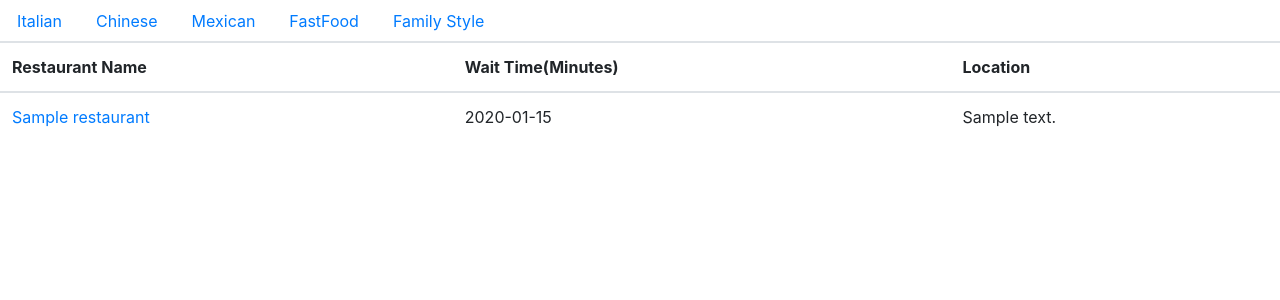
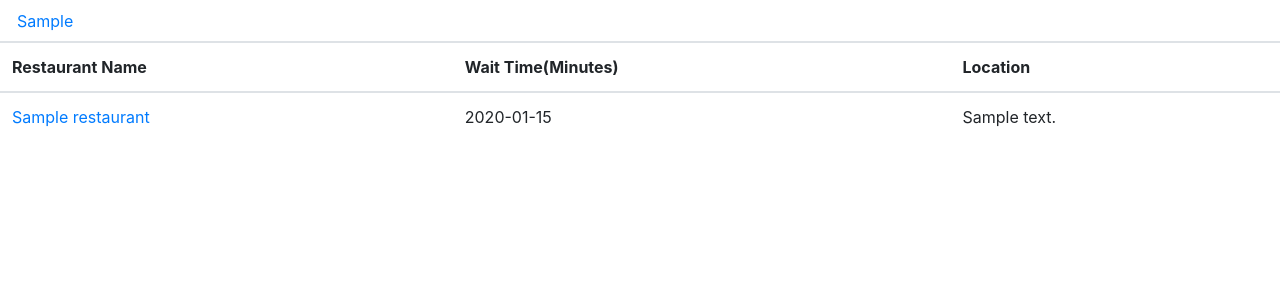
Before and after one commit to benjamin-musil/line-picker-webapp, a Flask app: template templates/AllRestaurant.html in a window 1280 px wide. Shown: the top 300 px of the page. Run offline with Flask 2, Linux system fonts and the light colour scheme; the template is opened without the code that fills it: most values are stand-ins (such as "Sample title", 1, 10 or a date in 2020); some libraries are stand-ins or nearby versions.

Commit message:
dynamic data population

```diff
--- a/app.py
+++ b/app.py
@@ -1,10 +1,10 @@
-from flask import Flask, request, jsonify, render_template
+from flask import Flask, request, jsonify, render_template,session
 from pymongo import MongoClient
 from Models import Restaurant, User, MongoDb
 import sys
 import requests
 import json
-
+import os
 
 app = Flask(__name__)
 
@@ -113,32 +113,26 @@ def get_wait():
 def RestaurantDetails():
     return render_template("Restaurantdetails.html")
 
-@app.route('/RenderAllRestaurant')
-def RenderAllRestaurant():
+@app.route('/ListAllRestaurant')
+def ListAllRestaurant():
     try:
+        if session.get('RestaurantCategory')  is None:
+            lstCategory= MongoDb.mongo_collection('Test Restaurants ').distinct('Category')
+            session['RestaurantCategory']=lstCategory
+        else:
+            lstCategory=session['RestaurantCategory']
+
         strSelect= request.args.get('select')
-        isItalian=''
-        isChinese=''
-        isMexican=''
-        isFastFood=''
-        isFamilyStyle=''
         if strSelect is None:
-             isItalian = 'active'
-        elif strSelect=='Italian':
-            isItalian='active'
-        elif strSelect=='Chinese':
-            isChinese='active'
-        elif strSelect=='Mexican':
-            isMexican='active'
-        elif strSelect=='FastFood':
-            isFastFood='active'
-        elif strSelect=='FamilyStyle':
-            isFamilyStyle='active'
+            SelectedTab = lstCategory[0]
+        else:
+            SelectedTab=strSelect
+
         jsonInput = {}
-        jsonInput['Category']=strSelect
+        jsonInput['Category']=SelectedTab
         res= search_Restaurant(jsonInput).response[0]
         data = json.loads(res)
-        UiContent = {'isItalian': isItalian, 'isChinese': isChinese, 'isMexican': isMexican, 'isFastFood': isFastFood, 'isFamilyStyle': isFamilyStyle}
+        UiContent = { 'SelectedTab': SelectedTab, 'RestaurantType':lstCategory}
         return render_template("AllRestaurant.html",UiContent=UiContent,restaurants=data)
     except:
         strException=sys.exc_info()
@@ -146,4 +140,5 @@ def RenderAllRestaurant():
 
 
 if __name__ == '__main__':
+    app.secret_key = os.urandom(24)
     app.run(debug=False, host='localhost', port='5000')
--- a/templates/AllRestaurant.html
+++ b/templates/AllRestaurant.html
@@ -9,36 +9,22 @@
   })
 function fun(strSelection)
 {
-window.location.href="http://localhost:5000/RenderAllRestaurant?select="+strSelection
+window.location.href="http://localhost:5000/ListAllRestaurant?select="+strSelection
 }
 </script>
 </head>
 <body>
 
 <ul class="nav nav-tabs" id="myTab" role="tablist">
-  <li class="nav-item">
-    <a class="nav-link {{UiContent.isItalian}}" id="italian-tab" data-toggle="tab" href="#italian" onclick="fun('Italian')"  role="tab" aria-controls="italian" aria-selected="true">Italian</a>
-  </li>
-  <li class="nav-item">
-    <a class="nav-link {{UiContent.isChinese}}" id="Chinese-tab" data-toggle="tab" href="#Chinese"  onclick="fun('Chinese')"  role="tab" aria-controls="Chinese" aria-selected="false">Chinese</a>
-  </li>
-  <li class="nav-item">
-    <a class="nav-link {{UiContent.isMexican}}" id="Mexican-tab" data-toggle="tab" href="#Mexican" onclick="fun('Mexican')" role="tab" aria-controls="Mexican" aria-selected="false">Mexican</a>
-  </li>
-      <li class="nav-item">
-    <a class="nav-link {{UiContent.isFastFood}}" id="FastFood-tab" data-toggle="tab" href="#FastFood" onclick="fun('FastFood')" role="tab" aria-controls="FastFood" aria-selected="false">FastFood</a>
-  </li>
-    <li class="nav-item">
-    <a class="nav-link {{UiContent.isFamilyStyle}}" id="FamilyStyle-tab" data-toggle="tab" href="#FamilyStyle" onclick="fun('FamilyStyle')" role="tab" aria-controls="FamilyStyle" aria-selected="false">Family Style</a>
-  </li>
+    {% for restaurantType  in UiContent.RestaurantType %}
+     <li class="nav-item">
+         <a class="nav-link  {% if UiContent.SelectedTab == restaurantType %} active {% endif %}" id="{{ restaurantType }}" data-toggle="tab" href="#italian" onclick="fun('{{ restaurantType }}')"  role="tab" aria-controls="italian" aria-selected="true">{{ restaurantType }}</a>
+    </li>
+    {% endfor %}
+
 </ul>
 
 <div class="tab-content">
-<!--  <div class="tab-pane {{UiContent.isItalian}}" id="italian" role="tabpanel" aria-labelledby="italian-tab">Italian</div>-->
-<!--  <div class="tab-pane {{UiContent.isChinese}}" id="Chinese" role="tabpanel" aria-labelledby="Chinese-tab">Chinese</div>-->
-<!--  <div class="tab-pane {{UiContent.isMexican}}" id="Mexican" role="tabpanel" aria-labelledby="Mexican-tab">Mexican</div>-->
-<!--  <div class="tab-pane {{UiContent.isFastFood}}" id="FastFood" role="tabpanel" aria-labelledby="FastFood-tab">FastFood</div>-->
-<!--    <div class="tab-pane {{UiContent.isFamilyStyle}}" id="FamilyStyle" role="tabpanel" aria-labelledby="FamilyStyle-tab">Family Style</div>-->
     <div class="flight-container" style="overflow: auto; max-height: 80vh">
             <div class="table-responsive">
                 <table class="table" id="Resstaurants">
```
